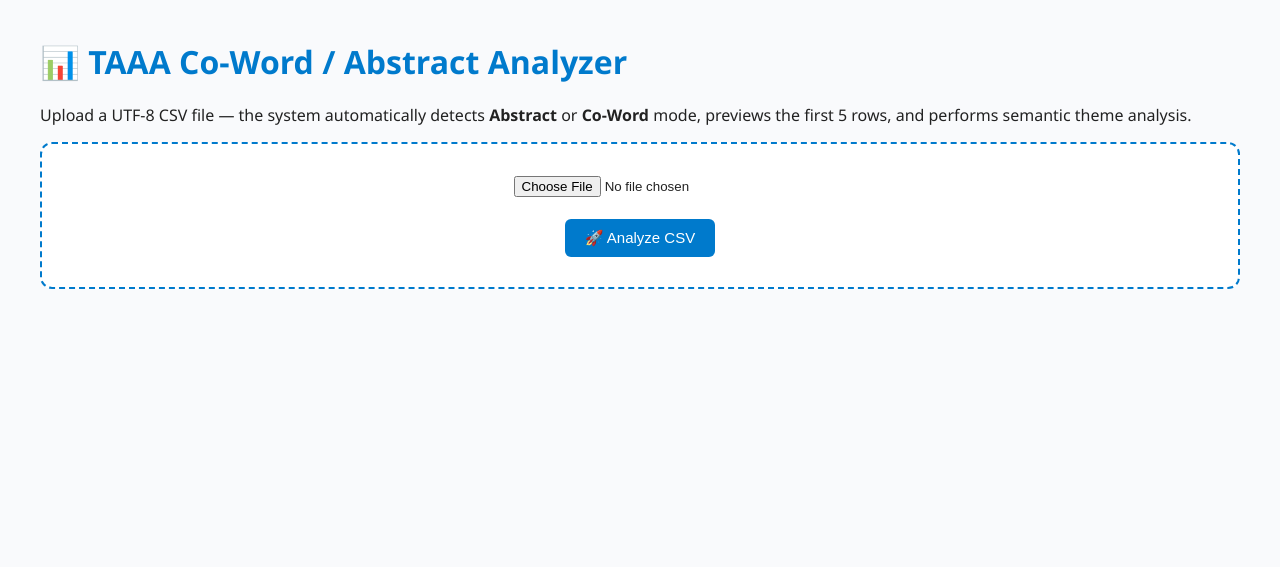
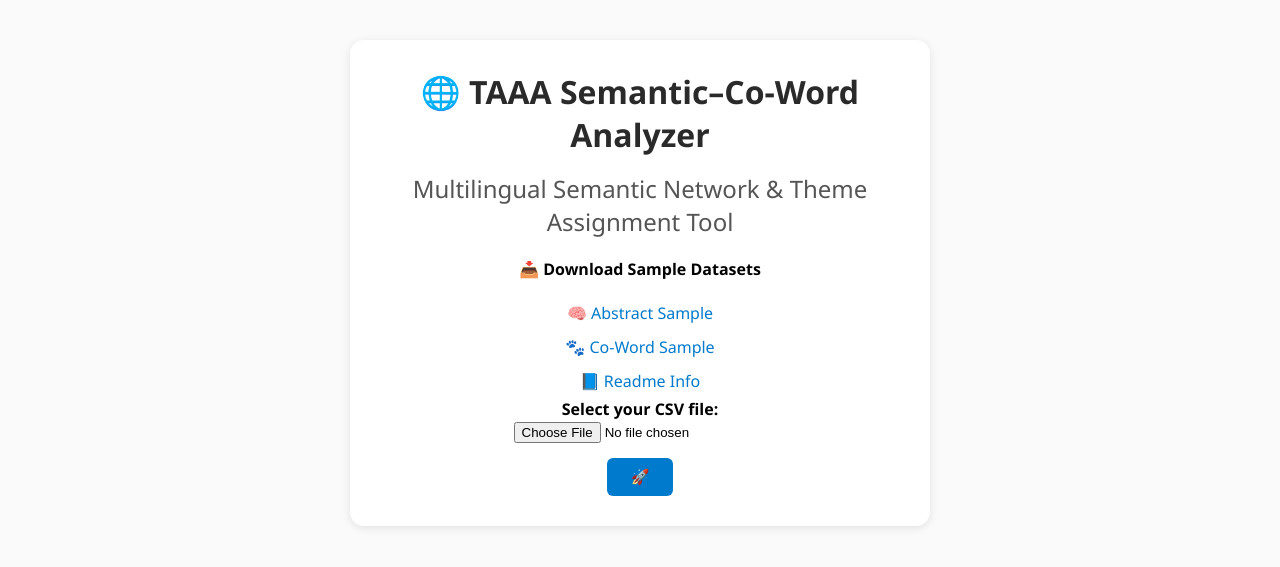
Before and after one commit to smilechien/TAAA_Semantic_Extractor, a FastAPI app: page / in a window 1280 px wide. Shown: the top 567 px of the page. Run offline with FastAPI, Linux system fonts and the light colour scheme; some libraries are stand-ins or nearby versions.

Commit message:
Add files via upload

```diff
--- a/app/templates/index.html
+++ b/app/templates/index.html
@@ -1,147 +1,42 @@
 <!DOCTYPE html>
 <html lang="en">
 <head>
-  <meta charset="UTF-8">
-  <meta name="viewport" content="width=device-width, initial-scale=1.0">
-  <title>TAAA Semantic Analyzer</title>
-  <style>
-    body {
-      font-family: 'Segoe UI', 'Noto Sans TC', sans-serif;
-      background-color: #f9fafc;
-      margin: 40px;
-      color: #222;
-    }
-    h1 { color: #007ACC; }
-    h2 { margin-top: 25px; color: #444; }
-    .upload-box {
-      background: #fff;
-      border: 2px dashed #007ACC;
-      border-radius: 12px;
-      padding: 30px;
-      text-align: center;
-    }
-    button {
-      background: #007ACC;
-      color: white;
-      padding: 10px 20px;
-      border: none;
-      border-radius: 6px;
-      cursor: pointer;
-      font-size: 15px;
-    }
-    button:hover { background: #005c9a; }
-    #preview {
-      margin-top: 25px;
-      background: #fff;
-      border: 1px solid #ccc;
-      border-radius: 10px;
-      padding: 10px;
-      overflow-x: auto;
-      display: none;
-    }
-    table {
-      border-collapse: collapse;
-      width: 100%;
-      margin-top: 5px;
-    }
-    th, td {
-      border: 1px solid #ddd;
-      padding: 6px;
-      text-align: left;
-      white-space: nowrap;
-    }
-    th { background: #007ACC; color: white; }
-    #status {
-      margin-top: 20px;
-      font-size: 15px;
-      color: #007ACC;
-      display: none;
-    }
-    #spinner {
-      display: inline-block;
-      width: 18px;
-      height: 18px;
-      border: 3px solid #007ACC;
-      border-top: 3px solid transparent;
-      border-radius: 50%;
-      animation: spin 1s linear infinite;
-      vertical-align: middle;
-      margin-right: 8px;
-    }
-    @keyframes spin { from { transform: rotate(0deg); } to { transform: rotate(360deg); } }
-    .mode-info {
-      margin-top: 10px;
-      padding: 10px;
-      background: #e7f3ff;
-      border-left: 5px solid #007ACC;
-      border-radius: 5px;
-      display: none;
-    }
-  </style>
+<meta charset="UTF-8">
+<title>🌐 TAAA Semantic–Co-Word Analyzer</title>
+<style>
+body{font-family:'Segoe UI','Noto Sans TC',sans-serif;background:#fafafa;text-align:center;margin:40px;}
+.container{background:#fff;padding:30px;border-radius:14px;box-shadow:0 2px 10px rgba(0,0,0,0.1);display:inline-block;width:520px;}
+h1{margin-top:0;color:#2a2a2a;}h2{color:#555;font-weight:400;margin-top:-5px;}
+label{font-weight:bold;}button{margin-top:15px;background:#007ACC;color:white;border:none;padding:10px 24px;border-radius:6px;cursor:pointer;font-size:15px;}
+button:hover{background:#005da6;}
+.spinner{display:none;margin-top:15px;font-style:italic;color:#666;}
+.preview{margin-top:20px;text-align:left;font-size:13px;overflow-x:auto;}
+.preview table{border-collapse:collapse;width:100%;}
+.preview th,.preview td{border:1px solid #ccc;padding:4px;}
+.indicator{margin-top:8px;font-size:14px;color:#777;}
+footer{margin-top:25px;font-size:13px;color:#888;}
+.blink-green{animation:blinkg 1s linear infinite;}
+.blink-blue{animation:blinkb 1s linear infinite;}
+@keyframes blinkg{50%{color:green;opacity:.6;}}
+@keyframes blinkb{50%{color:#007ACC;opacity:.6;}}
+.downloads a{display:inline-block;margin:6px;color:#007ACC;text-decoration:none;}
+.downloads a:hover{text-decoration:underline;}
+</style>
+<script src="https://cdn.jsdelivr.net/npm/jschardet@3.0.0/dist/jschardet.min.js"></script>
 </head>
 <body>
-  <h1>📊 TAAA Co-Word / Abstract Analyzer</h1>
-  <p>Upload a UTF-8 CSV file — the system automatically detects <b>Abstract</b> or <b>Co-Word</b> mode,
-     previews the first 5 rows, and performs semantic theme analysis.</p>
+<div class="container">
+  <h1>🌐 TAAA Semantic–Co-Word Analyzer</h1>
+  <h2>Multilingual Semantic Network & Theme Assignment Tool</h2>
 
-  <div class="upload-box">
-    <form id="uploadForm" enctype="multipart/form-data" method="post" action="/analyze_csv">
-      <input type="file" name="file" id="fileInput" accept=".csv" required><br><br>
-      <button type="submit">🚀 Analyze CSV</button>
-    </form>
+  <div class="downloads">
+    <p><strong>📥 Download Sample Datasets</strong></p>
+    <a href="/static/abstract_sample.csv" target="_blank">🧠 Abstract Sample</a><br>
+    <a href="/static/coword_sample.csv" target="_blank">🐾 Co-Word Sample</a><br>
+    <a href="/static/readme_dataset_info.csv" target="_blank">📘 Readme Info</a>
   </div>
 
-  <div id="mode" class="mode-info"></div>
-  <div id="preview">
-    <h3>📋 Preview of Uploaded CSV (Top 5 Rows)</h3>
-    <div id="tableContainer"></div>
-  </div>
-
-  <div id="status">
-    <div id="spinner"></div> Analyzing data... please wait.
-  </div>
-
-  <script>
-    // ========== Preview + Mode Detection ==========
-    document.getElementById('fileInput').addEventListener('change', function (evt) {
-      const file = evt.target.files[0];
-      if (!file) return;
-      const reader = new FileReader();
-      reader.onload = function (e) {
-        const text = e.target.result;
-        const rows = text.split(/\r?\n/).filter(r => r.trim()).slice(0, 6);
-        const data = rows.map(r => r.split(','));
-        if (data.length === 0) return;
-
-        // Detect mode: single column => abstract; multiple => coword
-        const header = data[0];
-        const mode = header.length === 1 ? 'abstract' : 'coword';
-        const modeBox = document.getElementById('mode');
-        if (mode === 'abstract') {
-          modeBox.innerHTML = "🧬 Detected <b>Abstract Mode</b> → Theme assignment will be generated (TAAA).";
-        } else {
-          modeBox.innerHTML = "🔗 Detected <b>Co-Word Mode</b> → Network & Cluster visualization enabled.";
-        }
-        modeBox.style.display = "block";
-
-        // Render table preview
-        let html = '<table><thead><tr>';
-        html += header.map(h => `<th>${h}</th>`).join('');
-        html += '</tr></thead><tbody>';
-        for (let i = 1; i < data.length; i++) {
-          html += '<tr>' + data[i].map(c => `<td>${c}</td>`).join('') + '</tr>';
-        }
-        html += '</tbody></table>';
-        document.getElementById('tableContainer').innerHTML = html;
-        document.getElementById('preview').style.display = 'block';
-      };
-      reader.readAsText(file, 'UTF-8');
-    });
-
-    // ========== Show Spinner ==========
-    document.getElementById('uploadForm').addEventListener('submit', function () {
-      document.getElementById('status').style.display = 'block';
-    });
-  </script>
-</body>
-</html>
+  <form id="uploadForm" enctype="multipart/form-data">
+    <label>Select your CSV file:</label><br>
+    <input type="file" id="file" name="file" accept=".csv" required><br>
+    <button type="submit">🚀
```
